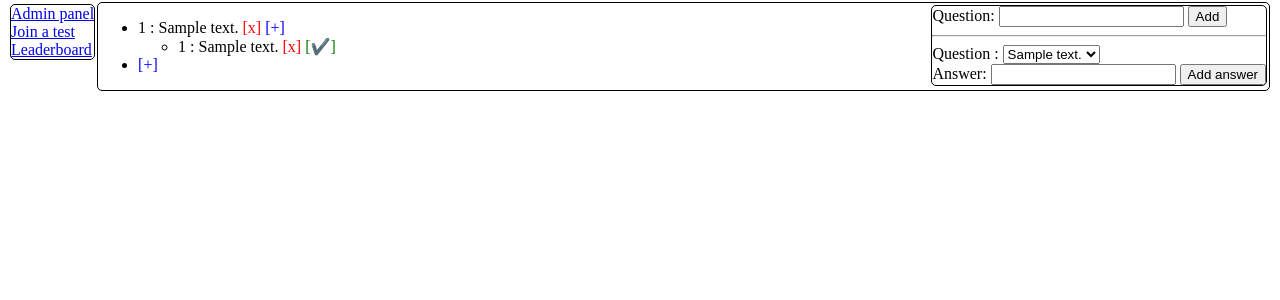
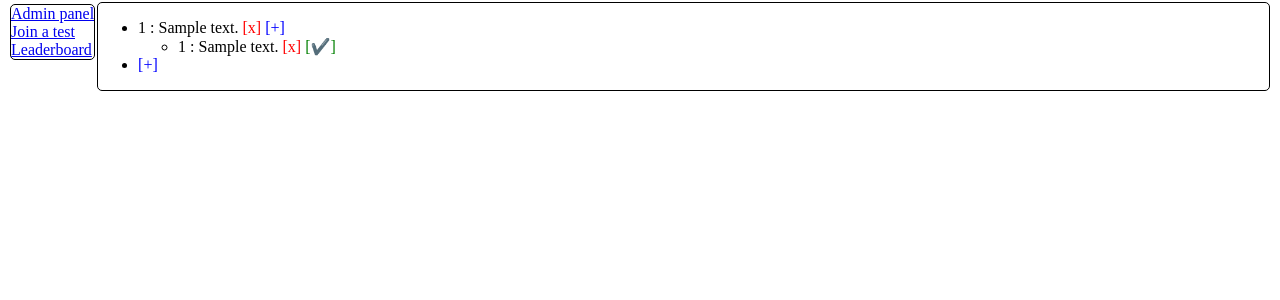
Before and after one commit to UARTman/test-system-project, a Flask app: template templates/admin_text_test.html in a window 1280 px wide. Shown: the part 28-328 px from the top of the page. Run offline with Flask 2, Linux system fonts and the light colour scheme; the template is opened without the code that fills it: most values are stand-ins (such as "Sample title", 1, 10 or a date in 2020).

```diff
--- a/templates/admin_text_test.html
+++ b/templates/admin_text_test.html
@@ -1,24 +1,5 @@
 {% extends "t_base.html" %}
 {% block content %}
-    <div id="add_test" class="right bordered">
-        <form action="{{ url_for("action_admin_add_question", ident=id) }}" method="post">
-            <label>Question: <input type="text" name="question" required> </label>
-            <input type="submit" value="Add">
-        </form>
-        <hr>
-        <form action="{{ url_for("action_admin_add_answer", ident=id )}}" method="post">
-            Question : <label>
-            <select name="question" class="selector" required>
-                {% for i in model %}
-                    <option value="{{ i.number }}">{{ i.content }}</option>
-                {% endfor %}
-            </select>
-        </label>
-            <br>
-            <label>Answer: <input type="text" name="content" required></label>
-                <input type="submit" value="Add answer">
-        </form>
-    </div>
     <div class="left">
         <ul>
             {% for i in model %}
```
Also changed, not shown: .gitlab-ci.yml, orm.db.
